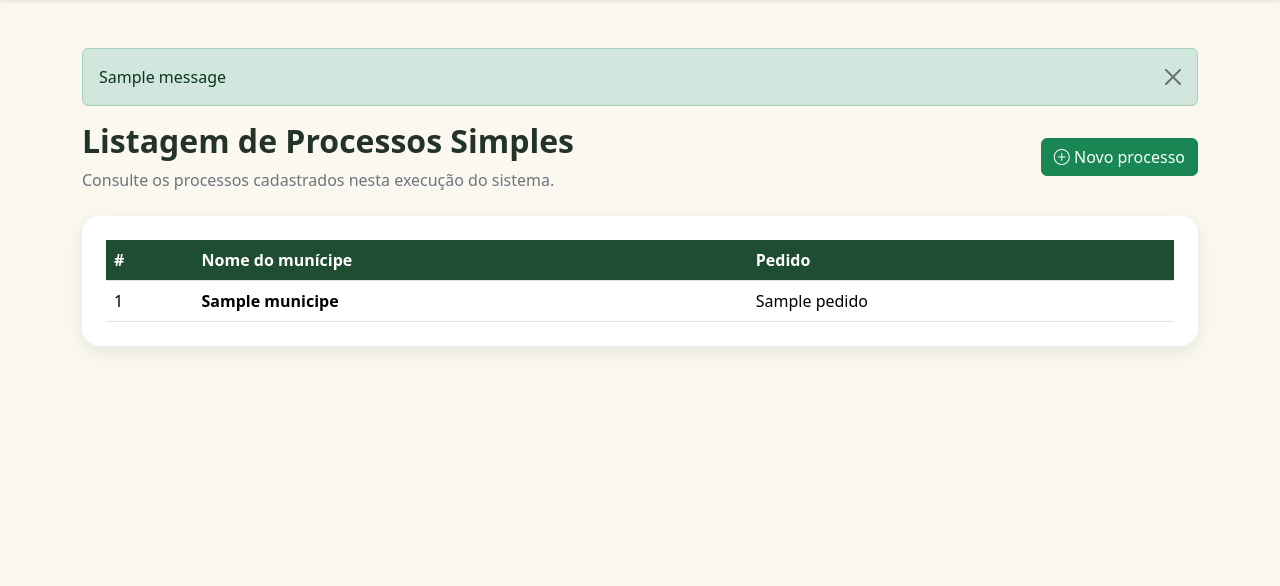
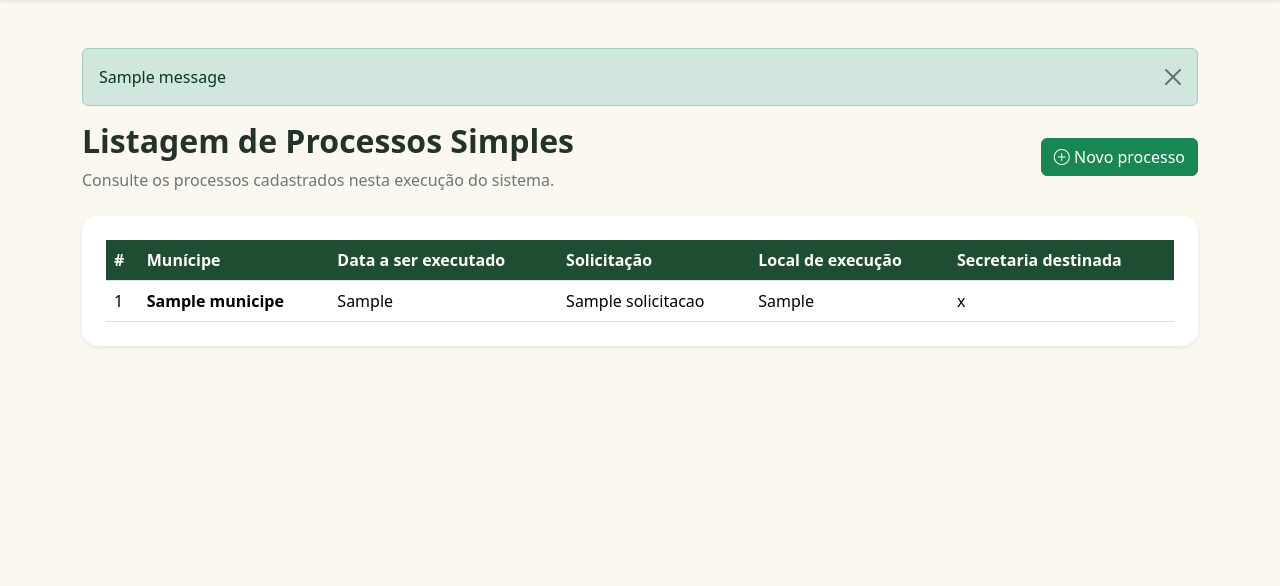
Before and after one commit to DaniellMartins14/requerimentos_trabalho, a Flask app: template templates/listagem_processo.html in a window 1280 px wide. Shown: the part 78-664 px from the top of the page. Run offline with Flask 3, Linux system fonts and the light colour scheme; the template is opened without the code that fills it: most values are stand-ins (such as "Sample title", 1, 10 or a date in 2020); one stand-in notice (Sample message) is shown.

Commit message:
Atualiza listagem com novos dados de processo

```diff
--- a/templates/listagem_processo.html
+++ b/templates/listagem_processo.html
@@ -2,39 +2,65 @@
 
 {% block title %}Listagem de Processos Simples | HD2R{% endblock %}
 
+{% block content %}
+<main class="container py-5">
+    {% with mensagens=get_flashed_messages(with_categories=true) %}
+        {% if mensagens %}
+            {% for categoria, mensagem in mensagens %}
+                <div class="alert alert-{{ categoria }} alert-dismissible fade show">
+                    {{ mensagem }}
+                    <button type="button" class="btn-close" data-bs-dismiss="alert"></button>
+                </div>
+            {% endfor %}
+        {% endif %}
+    {% endwith %}
 
-{% block content %}
-<main class="container py-5">{% with mensagens=get_flashed_messages(with_categories=true) %}{% if mensagens %}{% for
-        categoria,mensagem in mensagens %}<div class="alert alert-{{ categoria }} alert-dismissible fade show">{{
-            mensagem }}<button type="button" class="btn-close" data-bs-dismiss="alert"></button></div>{% endfor %}{%
-        endif %}{% endwith %}<div
-            class="d-flex flex-column flex-md-row justify-content-between align-items-md-center gap-3 mb-4">
+    <div class="d-flex flex-column flex-md-row justify-content-between align-items-md-center gap-3 mb-4">
         <div>
             <h1 class="h2 fw-bold">Listagem de Processos Simples</h1>
             <p class="text-secondary mb-0">Consulte os processos cadastrados nesta execução do sistema.</p>
-            </div><a href="{{ url_for('cadastro_processo') }}" class="btn btn-success"><i class="bi bi-plus-circle"></i>
-                Novo processo</a>
         </div>
-        <div class="card p-3 p-md-4">{% if processos %}<div class="table-responsive">
+        <a href="{{ url_for('cadastro_processo') }}" class="btn btn-success">
+            <i class="bi bi-plus-circle"></i> Novo processo
+        </a>
+    </div>
+
+    <div class="card border-0 shadow-sm rounded-4 p-3 p-md-4">
+        {% if processos %}
+        <div class="table-responsive">
             <table class="table table-hover align-middle mb-0">
                 <thead>
                     <tr>
                         <th>#</th>
-                            <th>Nome do munícipe</th>
-                            <th>Pedido</th>
+                        <th>Munícipe</th>
+                        <th>Data a ser executado</th>
+                        <th>Solicitação</th>
+                        <th>Local de execução</th>
+                        <th>Secretaria destinada</th>
                     </tr>
                 </thead>
-                    <tbody>{% for processo in processos %}<tr>
+                <tbody>
+                    {% for processo in processos %}
+                    <tr>
                         <td>{{ processo.id }}</td>
                         <td class="fw-semibold">{{ processo.municipe }}</td>
-                            <td style="white-space:pre-wrap">{{ processo.pedido }}</td>
-                        </tr>{% endfor %}</tbody>
+                        <td>{{ processo.data_execucao }}</td>
+                        <td style="white-space: pre-wrap">{{ processo.solicitacao }}</td>
+                        <td>{{ processo.local_execucao }}</td>
+                        <td>{{ processo.secretaria_destinada }}</td>
+                    </tr>
+                    {% endfor %}
+                </tbody>
             </table>
-            </div>{% else %}<div class="text-center py-5"><i
-                    class="bi bi-file-earmark-text display-3 text-secondary"></i>
+        </div>
+        {% else %}
+        <div class="text-center py-5">
+            <i class="bi bi-file-earmark-text display-3 text-secondary"></i>
             <h2 class="h4 mt-3">Nenhum processo encontrado</h2>
-                <p class="text-secondary">Ainda não existem processos simples cadastrados.</p><a
-                    href="{{ url_for('cadastro_processo') }}" class="btn btn-success">Cadastrar primeiro processo</a>
-            </div>{% endif %}</div>
+            <p class="text-secondary">Ainda não existem processos simples cadastrados.</p>
+            <a href="{{ url_for('cadastro_processo') }}" class="btn btn-success">Cadastrar primeiro processo</a>
+        </div>
+        {% endif %}
+    </div>
 </main>
 {% endblock %}
```
Lines whose indentation alone changed are shown as unchanged.
